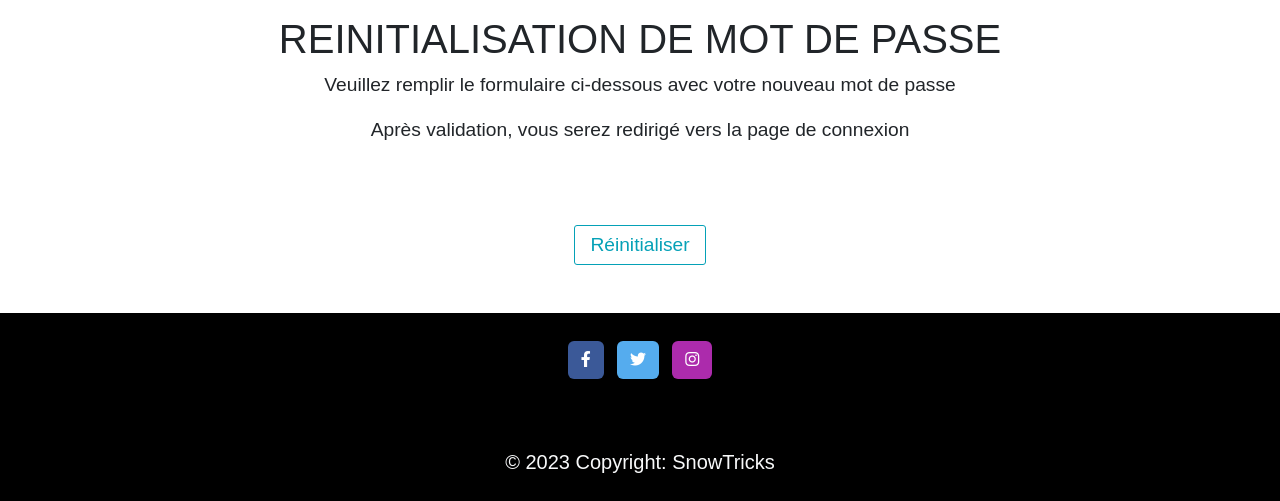
After one commit to laurasullyalexandrine/SnowTricks, a Symfony app: template templates/front/reset_password/reset.html.twig in a window 1280 px wide. The commit adds this page. Shown: the part 567-1068 px from the top of the page. Run offline with Twig, Linux system fonts and the light colour scheme; the template is opened without the code that fills it, so the values that code supplies are empty; some libraries are stand-ins or nearby versions; some web fonts are replaced.

Commit message:
add ResetPasswordController, reset template and updated the login template

```diff
--- /dev/null
+++ b/templates/front/reset_password/reset.html.twig
@@ -0,0 +1,30 @@
+{% extends 'base.html.twig' %}
+
+{% block title %}
+	{% trans %}REINITIALISATION DE MOT DE PASSE{% endtrans %}
+{% endblock %}
+
+{% block body %}
+	<section class="row my-3">
+		<div class="col d-flex flex-column">
+			<div class="">
+				<h2 class="text-center mb-3"><img src="/image/common/pw_reset.png" alt="icon-password_reset"></h2>
+				<h1 class="text-center">
+					REINITIALISATION DE MOT DE PASSE
+				</h1>
+				<p class="text-center">Veuillez remplir le formulaire ci-dessous avec votre nouveau mot de passe</p>
+				<p class="text-center">Après validation, vous serez redirigé vers la page de connexion</p>
+			</div>
+			<div class="align-self-center mt-4">
+				{# {{ form_start(form) }}
+				{{ form_errors(form) }}
+
+				{{ form_row(form.password, {label: ' '}) }} #}
+				<div class="d-flex mt-4">
+					<button type="submit" class="btn my-3">{% trans %}Réinitialiser{% endtrans %}</button>
+				</div>
+				{# {{ form_end(form) }} #}
+			</div>
+		</div>
+	</section>
+{% endblock %}
--- a/templates/security/login.html.twig
+++ b/templates/security/login.html.twig
@@ -24,7 +24,7 @@
                     Connexion
                 </button>
                 <div>
-                    <a class="btn" href="#" class="text-body">Mot de passe oublié ?</a>
+                    <a class="btn" href="{{ path('reset_password') }}" class="text-body">Mot de passe oublié ?</a>
                 </div>
             </div>
         </form>
```
Also changed, not shown: src/Controller/Front/ResetPasswordController.php (added, +31 -0 lines).
